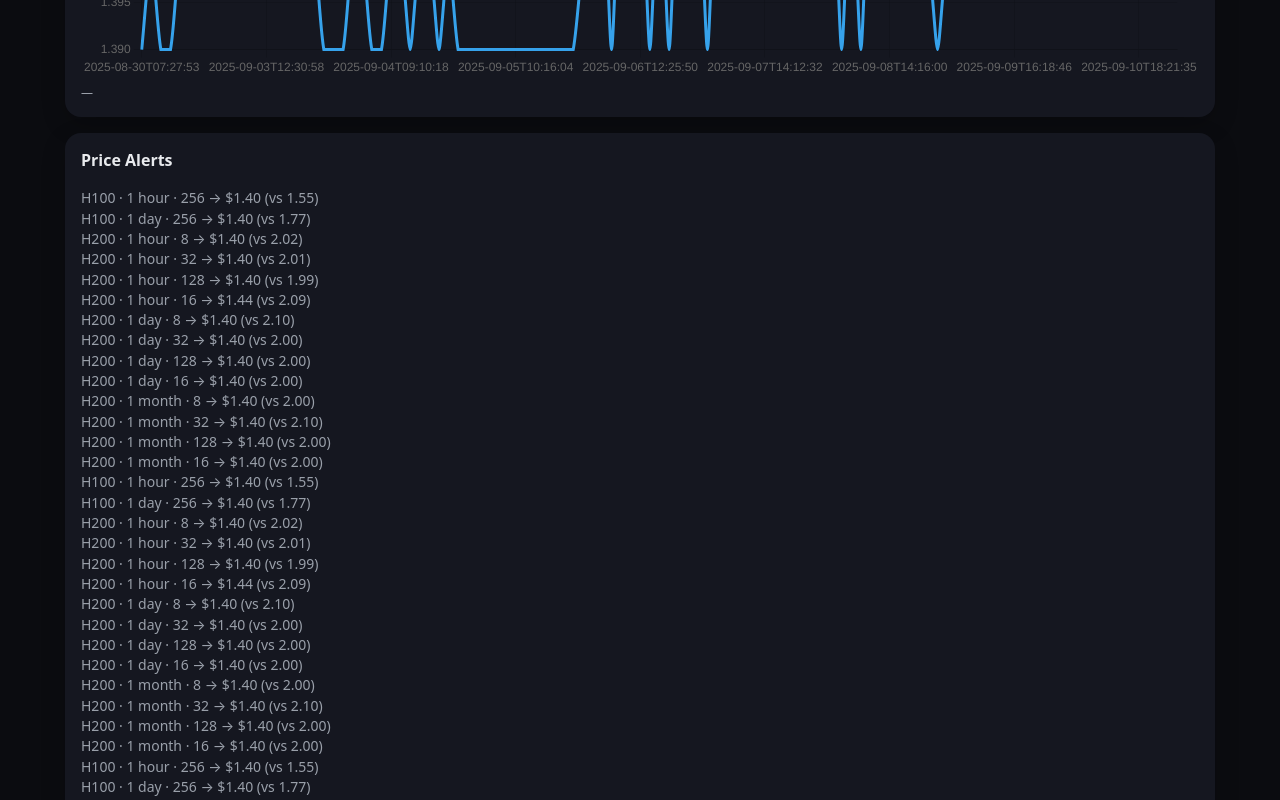
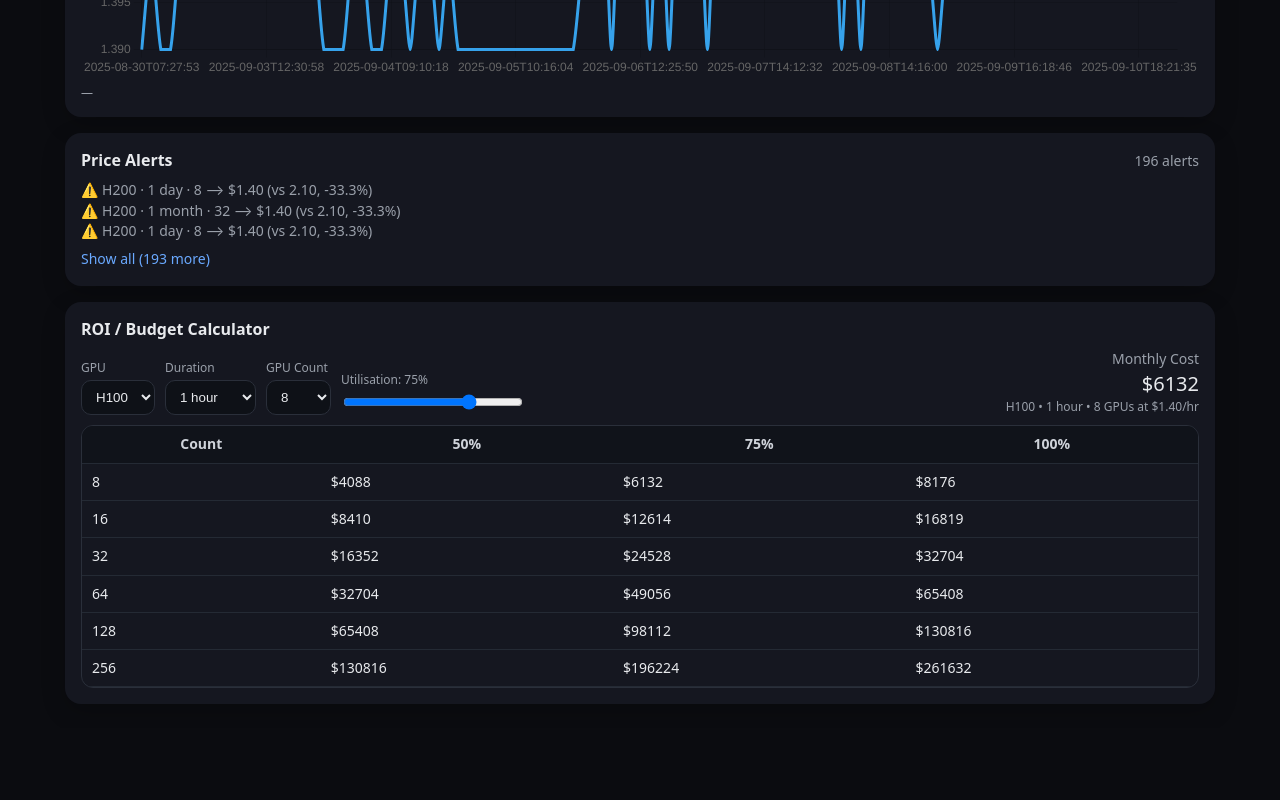
Before and after one commit to evieculloty9/gpu-pricing-scraper, a plain HTML site: page docs/index.html in a window 1280 px wide. Shown: the part 700-1500 px from the top of the page. After the commit the page ends 1428 px from the top, so only its background shows below. Drawn offline with nearby package versions, Linux system fonts and the light colour scheme.

Commit message:
Update index.html

```diff
--- a/docs/index.html
+++ b/docs/index.html
@@ -18,6 +18,7 @@
     .row{display:flex;gap:12px;flex-wrap:wrap;align-items:end}
     label{display:block;color:var(--muted);font-size:12px;margin-bottom:4px}
     select{background:#0e1117;border:1px solid #2a2f3a;color:var(--text);border-radius:10px;padding:8px 10px}
+    input[type="range"]{width:180px}
     .table-wrap{overflow:auto;border-radius:12px;border:1px solid #2a2f3a;margin-top:12px}
     table{border-collapse:separate;border-spacing:0;width:100%;min-width:560px}
     th,td{padding:8px 10px;border-bottom:1px solid #242a34}
@@ -89,17 +90,35 @@
     <div id="modelBadge" class="muted" style="margin-top:6px;font-size:12px">—</div>
   </div>
 
-  <!-- ALERTS -->
-  <div class="card">
-    <h3 style="margin-top:0;font-size:16px">Price Alerts</h3>
-    <div id="alertsBox" class="muted">Loading…</div>
+  <!-- ALERTS (compact, grouped) -->
+  <div class="card" id="alertsCard">
+    <div style="display:flex;justify-content:space-between;align-items:center">
+      <h3 style="margin:0;font-size:16px">Price Alerts</h3>
+      <div id="alertsBadge" class="muted">—</div>
+    </div>
+    <div id="alertsGroups" class="muted" style="margin-top:8px">Loading…</div>
   </div>
 
-  <!-- ROI -->
-  <div class="card">
-    <h3 style="margin-top:0;font-size:16px">ROI / Budget Calculator</h3>
-    <div class="table-wrap">
-      <table id="roiTable"></table>
+  <!-- ROI CALCULATOR (interactive) -->
+  <div class="card" id="roiCard">
+    <h3 style="margin:0 0 8px;font-size:16px">ROI / Budget Calculator</h3>
+    <div class="row" style="gap:10px;align-items:flex-end">
+      <div><label for="roiGpu">GPU</label><select id="roiGpu"></select></div>
+      <div><label for="roiDur">Duration</label><select id="roiDur"></select></div>
+      <div><label for="roiCount">GPU Count</label><select id="roiCount"></select></div>
+      <div style="min-width:180px">
+        <label for="roiUtil">Utilisation: <span id="roiUtilVal">75%</span></label>
+        <input id="roiUtil" type="range" min="10" max="100" step="5" value="75">
+      </div>
+      <div style="margin-left:auto;text-align:right">
+        <div class="muted">Monthly Cost</div>
+        <div id="roiCost" class="mono" style="font-size:20px">$—</div>
+        <div id="roiUnit" class="muted" style="font-size:12px">—</div>
+      </div>
+    </div>
+
+    <div class="table-wrap" style="margin-top:10px">
+      <table id="roiQuick"></table>
     </div>
   </div>
 </div>
@@ -115,6 +134,7 @@
 
   const DURATIONS = ["1 hour","1 day","1 week","1 month"];
   const FALLBACK_COUNTS = [8,16,32,64,128,256];
+  const HOURS_PER_MONTH = 730;
 
   let LATEST=[], HISTORY=[], FORECAST=[], METRICS=[], ALERTS=[], ROI=[], chart;
 
@@ -232,7 +252,7 @@
       if (fc.length){
         const yhat = fc.map(r=> Number(r.yhat));
         chart.data.datasets.push({ label:"Forecast", data:yhat, borderColor:"#6aa9ff", borderDash:[5,4], tension:.2, pointRadius:0 });
-        // CI band (use yhat as base so Chart.js can fill)
+        // simple CI band using yhat as filled area
         chart.data.datasets.push({ label:"Forecast CI", data:yhat, backgroundColor:"rgba(106,169,255,0.15)", borderColor:"transparent", fill:true, pointRadius:0, tension:.2 });
         chart.update();
       }
@@ -260,6 +280,121 @@
     renderHistory(gpuSel, durSel, cntSel);
   }
 
+  // ---------- Alerts (grouped, compact) ----------
+  function renderAlerts() {
+    const badge = document.getElementById('alertsBadge');
+    const box   = document.getElementById('alertsGroups');
+
+    if (!ALERTS.length){
+      badge.textContent = '0 alerts';
+      box.textContent = '✅ No active alerts';
+      return;
+    }
+
+    const rows = ALERTS.map(r => ({
+      gpu_type: String(r.gpu_type),
+      duration: String(r.duration),
+      gpu_count: Number(r.gpu_count),
+      price: Number(r.usd_per_gpu_hr),
+      bench: Number(r.benchmark_price),
+      delta: Number(r.delta_pct) // negative = cheaper than benchmark
+    })).sort((a,b)=> a.delta - b.delta);
+
+    const groups = {};
+    for (const r of rows){
+      groups[r.gpu_type] ||= {};
+      groups[r.gpu_type][r.duration] ||= [];
+      groups[r.gpu_type][r.duration].push(r);
+    }
+
+    badge.textContent = `${rows.length} alert${rows.length!==1?'s':''}`;
+
+    const top3 = rows.slice(0,3);
+    const fmtLine = r =>
+      `${r.gpu_type} · ${r.duration} · ${r.gpu_count} ⟶ $${r.price.toFixed(2)} (vs ${r.bench.toFixed(2)}, ${(r.delta*100).toFixed(1)}%)`;
+
+    let html = top3.map(r => `⚠️ ${fmtLine(r)}`).join('<br>');
+    if (rows.length > 3){
+      html += `<div style="margin-top:8px"><a href="#" id="alertsToggle">Show all (${rows.length-3} more)</a></div>`;
+    }
+    box.innerHTML = html;
+
+    const toggle = document.getElementById('alertsToggle');
+    if (toggle){
+      toggle.onclick = (e) => {
+        e.preventDefault();
+        let full = '';
+        for (const gpu of Object.keys(groups)){
+          full += `<div style="margin-top:8px"><strong>${gpu}</strong></div>`;
+          for (const dur of Object.keys(groups[gpu])){
+            const list = groups[gpu][dur]
+              .sort((a,b)=>a.delta-b.delta)
+              .map(r => `• ${r.gpu_count} ⟶ $${r.price.toFixed(2)} (vs ${r.bench.toFixed(2)}, ${(r.delta*100).toFixed(1)}%)`)
+              .join('<br>');
+            full += `<div class="muted" style="margin-left:10px"><em>${dur}</em><br>${list}</div>`;
+          }
+        }
+        box.innerHTML = full;
+      };
+    }
+  }
+
+  // ---------- ROI / Budget (interactive) ----------
+  function initRoiControls(){
+    const gpuSel  = document.getElementById('roiGpu');
+    const durSel  = document.getElementById('roiDur');
+    const cntSel  = document.getElementById('roiCount');
+
+    const gpus = Array.from(new Set(LATEST.map(r=>String(r.gpu_type)))).sort();
+    const durs = ["1 hour","1 day","1 week","1 month"];
+    const counts = Array.from(new Set(LATEST.map(r=>Number(r.gpu_count)))).sort((a,b)=>a-b);
+
+    gpuSel.innerHTML = gpus.map(x=>`<option>${x}</option>`).join('');
+    durSel.innerHTML = durs.map(x=>`<option>${x}</option>`).join('');
+    cntSel.innerHTML = counts.map(x=>`<option>${x}</option>`).join('');
+
+    updateRoi();
+    [gpuSel,durSel,cntSel, document.getElementById('roiUtil')].forEach(el => el.oninput = updateRoi);
+  }
+
+  function findLatestPrice(gpu, dur, count){
+    const r = LATEST.find(x => String(x.gpu_type)===gpu && String(x.duration)===dur && Number(x.gpu_count)===Number(count));
+    return r ? Number(r.usd_per_gpu_hr) : NaN;
+  }
+
+  function updateRoi(){
+    const gpu = document.getElementById('roiGpu').value;
+    const dur = document.getElementById('roiDur').value;
+    const cnt = Number(document.getElementById('roiCount').value);
+    const utilPct = Number(document.getElementById('roiUtil').value);
+    document.getElementById('roiUtilVal').textContent = `${utilPct}%`;
+
+    const price = findLatestPrice(gpu, dur, cnt);
+    const util = utilPct/100;
+    const cost = isFinite(price) ? price * HOURS_PER_MONTH * cnt * util : NaN;
+
+    document.getElementById('roiCost').textContent = isFinite(cost) ? `$${cost.toFixed(0)}` : '$—';
+    document.getElementById('roiUnit').textContent = isFinite(price)
+      ? `${gpu} • ${dur} • ${cnt} GPUs at $${price.toFixed(2)}/hr`
+      : '—';
+
+    // quick presets table (for selected GPU+duration)
+    const counts = [8,16,32,64,128,256].filter(n => isFinite(findLatestPrice(gpu, dur, n)));
+    const presets = [50,75,100];
+
+    let html = '<thead><tr><th>Count</th>' + presets.map(p=>`<th>${p}%</th>`).join('') + '</tr></thead><tbody>';
+    for (const n of counts){
+      const p = findLatestPrice(gpu, dur, n);
+      html += `<tr><td>${n}</td>` + presets.map(pp => {
+        const c = p*HOURS_PER_MONTH*n*(pp/100);
+        return `<td class="mono">$${c.toFixed(0)}</td>`;
+      }).join('') + '</tr>';
+    }
+    html += '</tbody>';
+    document.getElementById('roiQuick').innerHTML = html;
+  }
+
+  // ---------- load extras (forecast/metrics/alerts/roi) ----------
   async function loadExtras(){
     try{
       [FORECAST, METRICS, ALERTS, ROI] = await Promise.all([
@@ -269,35 +404,15 @@
         csv(ROI_PATH).catch(()=>[])
       ]);
 
-      // Alerts
-      const box = document.getElementById('alertsBox');
-      if (!ALERTS.length){
-        box.textContent = "No active alerts";
-      } else {
-        box.innerHTML = ALERTS.map(r =>
-          ` ${r.gpu_type} · ${r.duration} · ${r.gpu_count} → $${Number(r.usd_per_gpu_hr).toFixed(2)} (vs ${Number(r.benchmark_price).toFixed(2)})`
-        ).join('<br>');
-      }
+      // If ROI CSV exists, we still prefer interactive calc from LATEST;
+      // ROI CSV is only used if you want to render a static table elsewhere.
 
-      // ROI table
-      if (ROI.length){
-        const tbl = document.getElementById('roiTable');
-        let html = '<thead><tr><th>GPU</th><th>Duration</th><th>Count</th><th>Utilisation</th><th>Monthly Cost</th></tr></thead><tbody>';
-        for(const r of ROI){
-          html += `<tr>
-            <td>${r.gpu_type}</td>
-            <td>${r.duration}</td>
-            <td>${r.gpu_count}</td>
-            <td>${(Number(r.utilisation)*100).toFixed(0)}%</td>
-            <td class="mono">$${Number(r.monthly_cost_usd).toFixed(0)}</td>
-          </tr>`;
-        }
-        html += '</tbody>';
-        tbl.innerHTML = html;
-      }
+      // Render Alerts after load
+      renderAlerts();
     }catch(e){ console.warn("extras failed",e); }
   }
 
+  // ---------- main boot ----------
   async function main(){
     try{
       document.getElementById('lastRefresh').textContent = 'loading…';
@@ -327,24 +442,27 @@
       const gpus = uniq(LATEST.map(r=>r.gpu_type)).sort();
       const counts = uniq(LATEST.map(r=>r.gpu_count)).sort((a,b)=>a-b);
       document.getElementById('gpu').innerHTML = gpus.map(v=>`<option>${v}</option>`).join('');
-      document.getElementById('duration').innerHTML = DURATIONS.map(v=>`<option>${v}</option>`).join('');
+      document.getElementById('duration').innerHTML = ["1 hour","1 day","1 week","1 month"].map(v=>`<option>${v}</option>`).join('');
       document.getElementById('count').innerHTML = counts.map(v=>`<option>${v}</option>`).join('');
 
       document.getElementById('lastRefresh').textContent = 'loaded ' + new Date().toISOString().slice(0,19) + 'Z';
 
       updateAll();
-      ['gpu','duration','count'].forEach(id => document.getElementById(id).addEventListener('change', updateAll));
-      document.getElementById('showForecast').addEventListener('change', updateAll);
+      ['gpu','duration','count','showForecast'].forEach(id => document.getElementById(id).addEventListener('change', updateAll));
 
-      // load forecasts/metrics/alerts/roi in background
-      loadExtras();
+      // Init ROI controls now that LATEST is in memory
+      initRoiControls();
     }catch(e){
       console.error(e);
       document.getElementById('lastRefresh').textContent = 'failed to load';
     }
   }
 
-  main();
+  // Boot sequence
+  (async () => {
+    await main();
+    await loadExtras();
+  })();
 </script>
 </body>
 </html>
```
